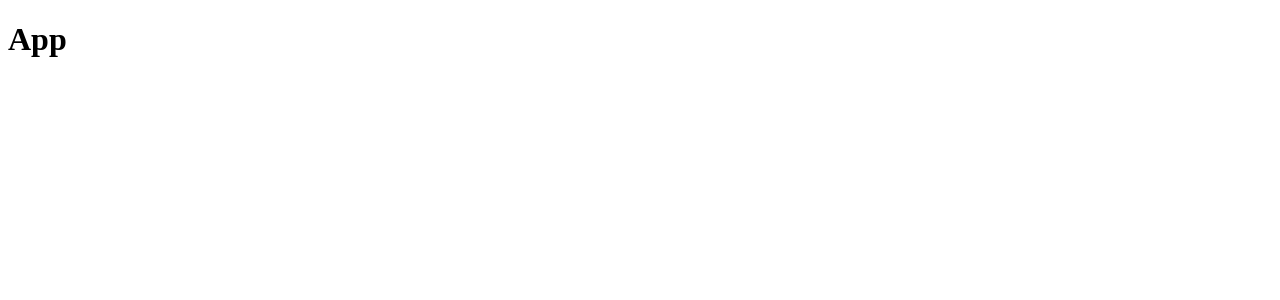
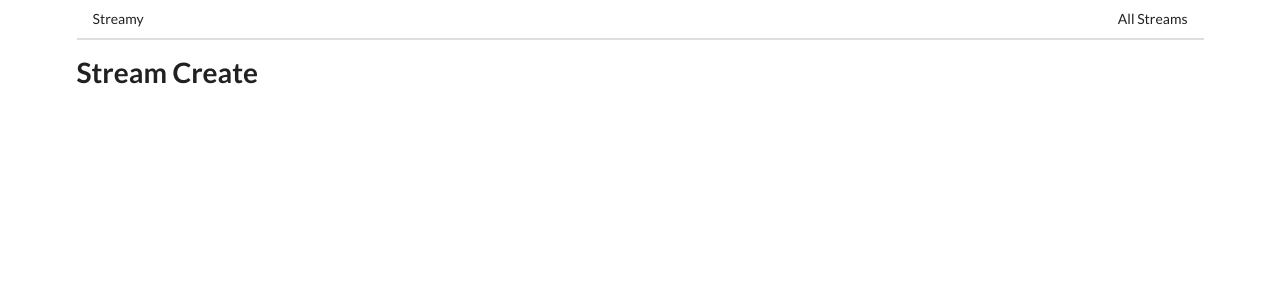
Before and after one commit to rahul01281/streams, a React (Create React App) app in the folder client/: page /streams/new in a window 1280 px wide. Shown: the top 300 px of the page. Built offline with nearby package versions, Linux system fonts and the light colour scheme.

Commit message:
setup react router

```diff
--- a/client/package.json
+++ b/client/package.json
@@ -8,6 +8,7 @@
     "@testing-library/user-event": "^13.5.0",
     "react": "^17.0.2",
     "react-dom": "^17.0.2",
+    "react-router-dom": "^5.3.0",
     "react-scripts": "5.0.0",
     "web-vitals": "^2.1.3"
   },
--- a/client/public/index.html
+++ b/client/public/index.html
@@ -15,6 +15,13 @@
       user's mobile device or desktop. See https://developers.google.com/web/fundamentals/web-app-manifest/
     -->
     <link rel="manifest" href="%PUBLIC_URL%/manifest.json" />
+    <link
+      rel="stylesheet"
+      href="https://cdnjs.cloudflare.com/ajax/libs/semantic-ui/2.4.1/semantic.min.css"
+      integrity="sha512-8bHTC73gkZ7rZ7vpqUQThUDhqcNFyYi2xgDgPDHc+GXVGHXq+xPjynxIopALmOPqzo9JZj0k6OqqewdGO3EsrQ=="
+      crossorigin="anonymous"
+      referrerpolicy="no-referrer"
+    />
     <!--
       Notice the use of %PUBLIC_URL% in the tags above.
       It will be replaced with the URL of the `public` folder during the build.
--- a/client/src/components/App.js
+++ b/client/src/components/App.js
@@ -1,9 +1,25 @@
 import React from 'react'
+import { BrowserRouter, Route } from 'react-router-dom'
+import Header from './Header'
+import StreamCreate from './streams/StreamCreate'
+import StreamDelete from './streams/StreamDelete'
+import StreamEdit from './streams/StreamEdit'
+import StreamList from './streams/StreamList'
+import StreamShow from './streams/StreamShow'
 
 const App = () => {
   return (
-    <div>
-      <h1>App</h1>
+    <div className='ui container'>
+      <BrowserRouter>
+        <div>
+          <Header />
+          <Route path='/' exact component={StreamList} />
+          <Route path='/streams/new' exact component={StreamCreate} />
+          <Route path='/streams/edit' exact component={StreamEdit} />
+          <Route path='/streams/delete' exact component={StreamDelete} />
+          <Route path='/streams/show' exact component={StreamShow} />
+        </div>
+      </BrowserRouter>
     </div>
   )
 }
--- /dev/null
+++ b/client/src/components/Header.js
@@ -0,0 +1,19 @@
+import React from 'react'
+import { Link } from 'react-router-dom'
+
+const Header = () => {
+  return (
+    <div className='ui secondary pointing menu'>
+      <Link to='/' className='item'>
+        Streamy
+      </Link>
+      <div className='right menu'>
+        <Link to='/' className='item'>
+          All Streams
+        </Link>
+      </div>
+    </div>
+  )
+}
+
+export default Header
--- /dev/null
+++ b/client/src/components/streams/StreamCreate.js
@@ -0,0 +1,11 @@
+import React from 'react'
+
+const StreamCreate = () => {
+  return (
+    <div>
+      <h1>Stream Create</h1>
+    </div>
+  )
+}
+
+export default StreamCreate
--- /dev/null
+++ b/client/src/components/streams/StreamDelete.js
@@ -0,0 +1,11 @@
+import React from 'react'
+
+const StreamDelete = () => {
+  return (
+    <div>
+      <h1>Stream Delete</h1>
+    </div>
+  )
+}
+
+export default StreamDelete
--- /dev/null
+++ b/client/src/components/streams/StreamEdit.js
@@ -0,0 +1,11 @@
+import React from 'react'
+
+const StreamEdit = () => {
+  return (
+    <div>
+      <h1>Stream Edit</h1>
+    </div>
+  )
+}
+
+export default StreamEdit
--- /dev/null
+++ b/client/src/components/streams/StreamList.js
@@ -0,0 +1,11 @@
+import React from 'react'
+
+const StreamList = () => {
+  return (
+    <div>
+      <h1>Stream List</h1>
+    </div>
+  )
+}
+
+export default StreamList
--- /dev/null
+++ b/client/src/components/streams/StreamShow.js
@@ -0,0 +1,11 @@
+import React from 'react'
+
+const StreamShow = () => {
+  return (
+    <div>
+      <h1>Stream Show</h1>
+    </div>
+  )
+}
+
+export default StreamShow
```
Also changed, not shown: 1 other file (tests, documents, lock files or other folders).
